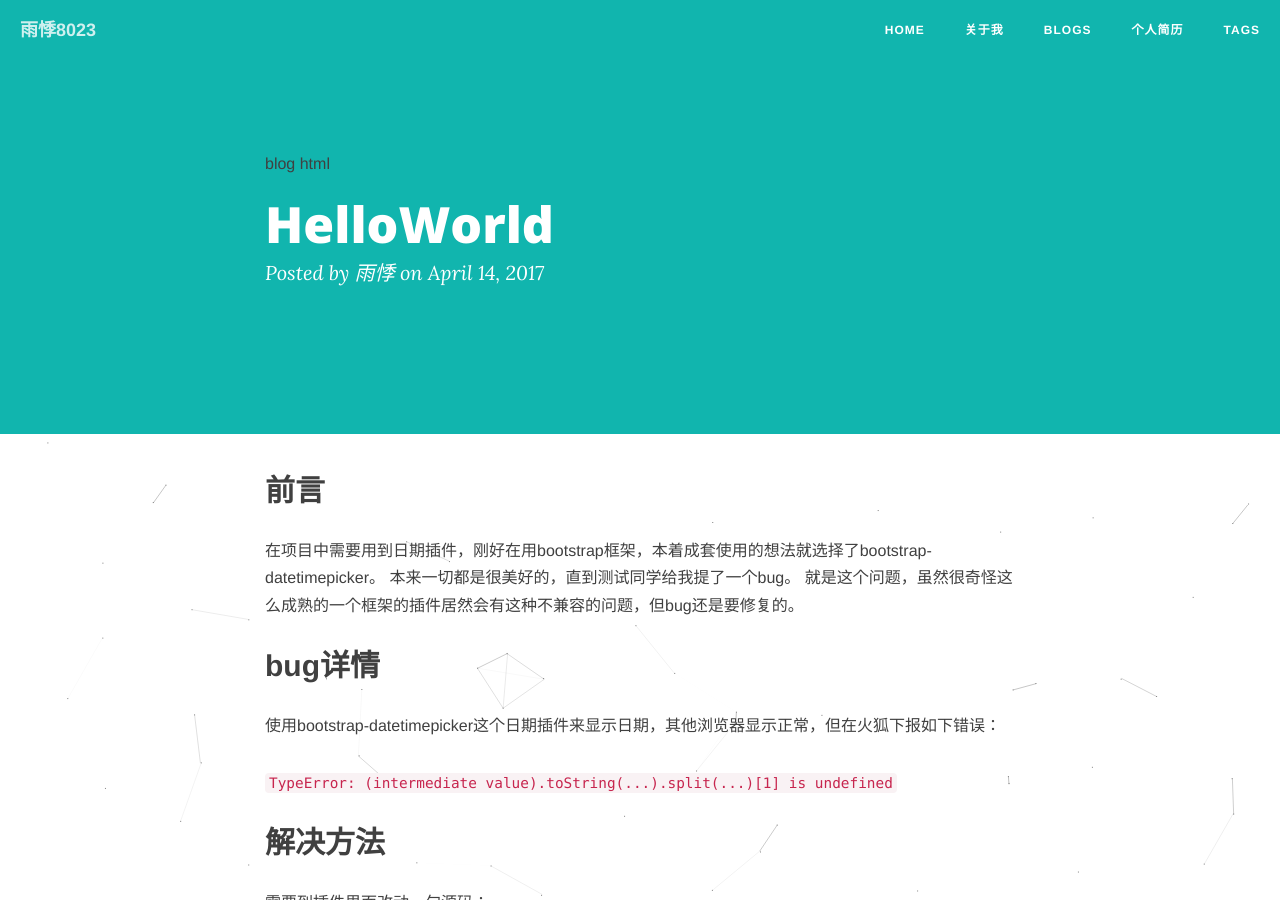
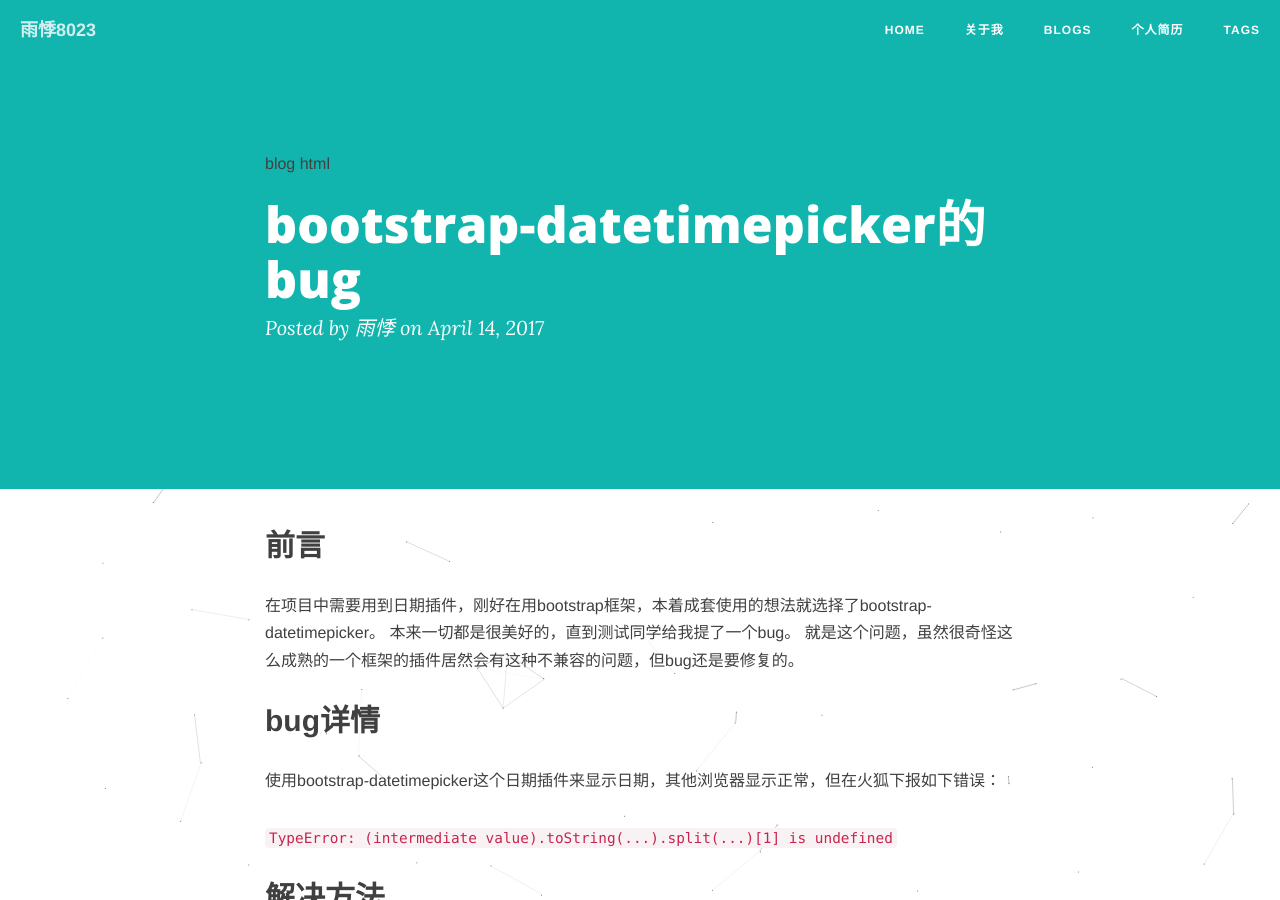
Before and after one commit to yuji8023/yuji8023.github.io, a Jekyll site: the page built from _posts/2017-04-15-bootstrap-datetimepicker-bug.md, in a window 1280 px wide and 900 px high. Built offline with Jekyll 4.4.1, drawn with Linux system fonts in a browser that asks for light colours; nearby versions of some CDN libraries; comment, search, counter and statistics services are not loaded.

Commit message:
edit title

```diff
--- a/_posts/2017-04-15-bootstrap-datetimepicker-bug.md
+++ b/_posts/2017-04-15-bootstrap-datetimepicker-bug.md
@@ -1,6 +1,6 @@
 ---
 layout: post
-title: HelloWorld
+title: bootstrap-datetimepicker的bug
 date: 2017-04-13 20:12:00
 categories: blog
 tags: [blog,html]
```
